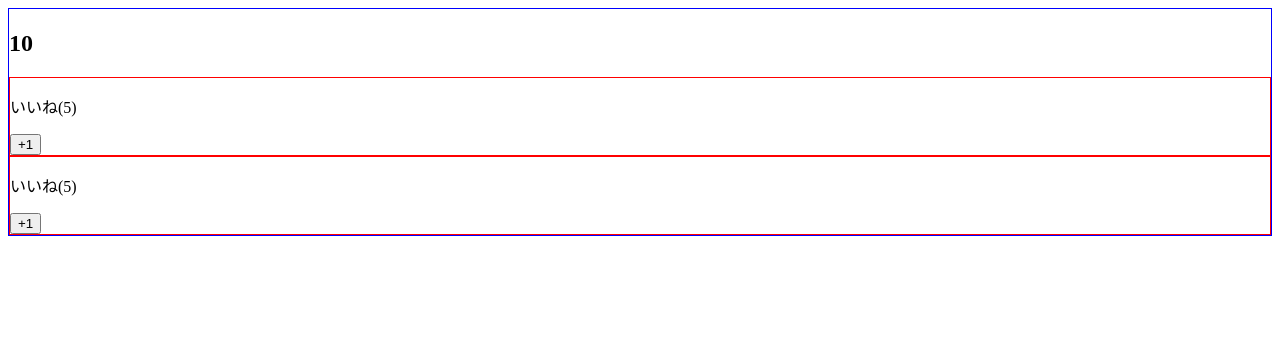
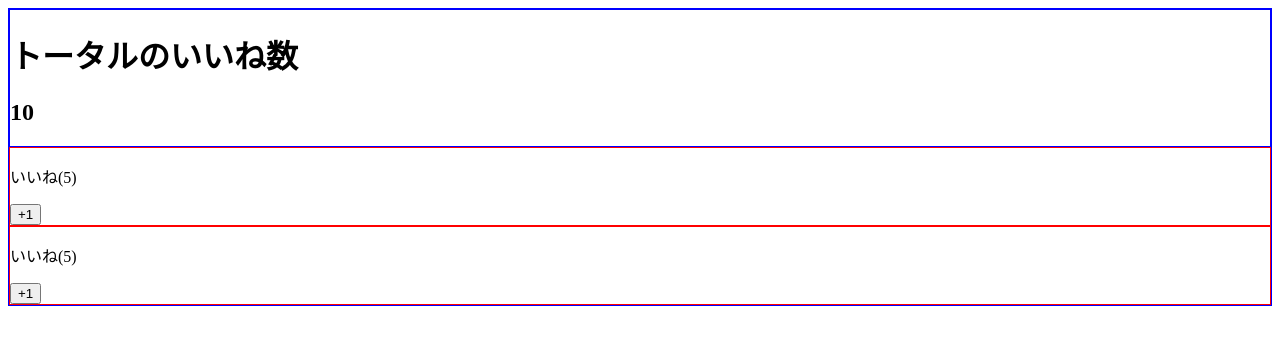
Before and after one commit to U-MA-dev/vue-js-complete-guide, a Vue app: page / in a window 1280 px wide. Shown: the top 344 px of the page. Built offline with nearby package versions, Linux system fonts and the light colour scheme.

Commit message:
use slot

```diff
--- a/src/App.vue
+++ b/src/App.vue
@@ -4,7 +4,6 @@
       <h1>トータルのいいね数</h1>
       <h2>{{ number }}</h2>
     </LikeHeader>
-    <h2>{{ number }}</h2>
     <LikeNumber :total-number="number" @my-click="incrementNumber"></LikeNumber>
     <LikeNumber :total-number="number"></LikeNumber>
   </div>
--- a/src/components/LikeHeader.vue
+++ b/src/components/LikeHeader.vue
@@ -1,5 +1,7 @@
 <template>
-  <h1>{{ headerText }}</h1>
+  <div>
+    <slot></slot>
+  </div>
 </template>
 
 <script>
```
